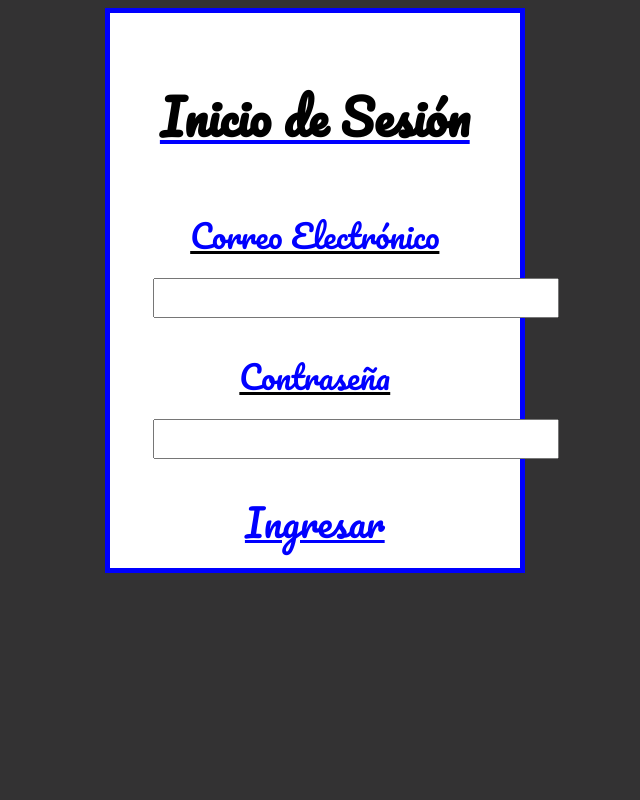
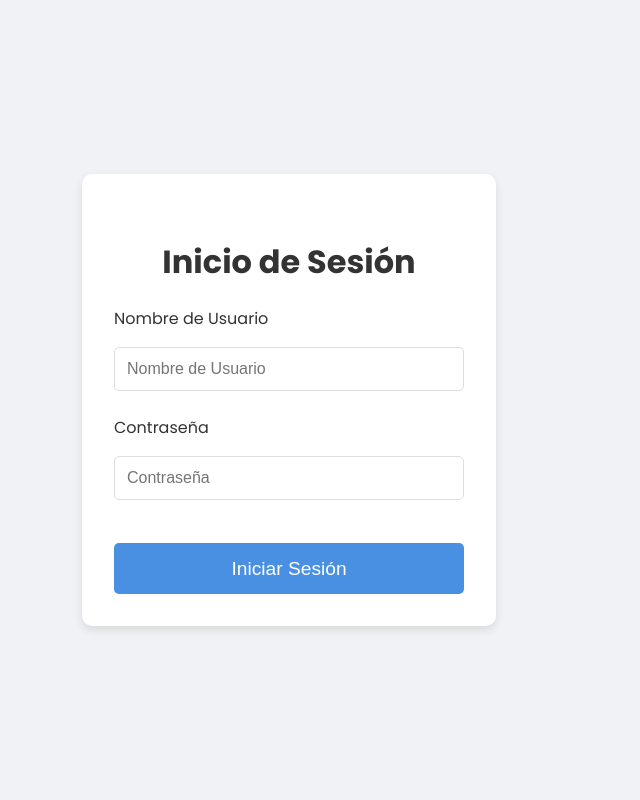
Before and after one commit to DiegoNico3/IS2-Proyecto, a Django app: page /accounts/login/ in a window 1280 px wide. Shown: the whole page, without its empty margins (351-991 px from the left). Run offline with Django 5.2, Linux system fonts and the light colour scheme.

Commit message:
Added new branch from cris

```diff
--- a/login/templates/login/base2.html
+++ b/login/templates/login/base2.html
@@ -7,5 +7,6 @@
 </head>
 <body>
     <h2>base2</h2>
+    <a href="{% url 'base' %}" id="2" class="btnbtn-primary">Base2</a>
 </body>
 </html>
--- a/login/templates/registration/login.html
+++ b/login/templates/registration/login.html
@@ -4,55 +4,84 @@
     <meta charset="UTF-8">
     <meta name="viewport" content="width=device-width, initial-scale=1.0">
     <title>Login</title>
-    <link href="https://fonts.googleapis.com/css2?family=Poppins:wght@400;700&family=Playfair+Display:wght@400;700&family=Montserrat:wght@400;700&family=Raleway:wght@400;700&family=Dancing+Script&family=Lora:wght@400;700&family=Merriweather:wght@400;700&family=Pacifico&family=Quicksand:wght@400;700&family=Great+Vibes&display=swap" rel="stylesheet">
+    <link href="https://fonts.googleapis.com/css2?family=Poppins:wght@400;700&family=Montserrat:wght@400;700&display=swap" rel="stylesheet">
     <style>
         body {
-            background-color:rgb(51, 50, 51);
-            font-family: 'Pacifico', cursive;
+            background-color: #f0f2f5; /* Fondo claro */
+            font-family: 'Poppins', sans-serif;
+            display: flex;
+            justify-content: center;
+            align-items: center;
+            height: 100vh;
+            margin: 0;
         }
-       .item {
-            text-decoration: underline black;
-            color: blue;
-            font-size: 2em;
-            margin: 4mm;
+        #formulario {
+            background-color: white;
+            border-radius: 10px;
+            box-shadow: 0 4px 10px rgba(0, 0, 0, 0.1);
+            padding: 2em;
+            width: 350px;
+            text-align: center;
         }
         h3 {
-            font-size: 3em;
-            text-decoration: underline blue;
+            font-size: 2em;
+            color: #333;
+            margin-bottom: 20px;
         }
-        #formulario {
-            background-color:white;
-            position: relative;
-            left: 35vw;
-            text-align: center;
-            border: 5px solid blue;
-            padding: 1vw;
-            width: 30vw;
+        .item {
+            margin-bottom: 1.5em;
+            text-align: left;
         }
-        #ingresar {
-            font-family: 'Pacifico', cursive;
-            color: blue;
-            font-size: 10mm;
-            margin: 4mm;
+        label {
+            font-size: 1em;
+            color: #333;
+            margin-bottom: 0.5em;
+            display: block;
         }
-        .datos {
-            margin: 4mm;
-            font-size: 8mm;
+        input[type="text"],
+        input[type="password"] {
+            width: 100%;
+            padding: 0.75em;
+            font-size: 1em;
+            border-radius: 5px;
+            border: 1px solid #ddd;
+            box-sizing: border-box;
+            margin-top: 0.5em;
+        }
+        input[type="text"]:focus,
+        input[type="password"]:focus {
+            border-color: #4a90e2;
+            outline: none;
+        }
+        button {
+            width: 100%;
+            padding: 0.75em;
+            font-size: 1.2em;
+            color: white;
+            background-color: #4a90e2;
+            border: none;
+            border-radius: 5px;
+            cursor: pointer;
+            margin-top: 1em;
+        }
+        button:hover {
+            background-color: #357abd;
         }
     </style>
 </head>
 <body>
-    <form id="formulario" action="submit">
+    <form id="formulario" action="" method="post">
+        {% csrf_token %}
         <h3>Inicio de Sesión</h3>
         <div class="item">
-            <label id="correo" class="red">Correo Electrónico</label><br>
-            <input id="correo1" class="datos" type="text">
+            <label for="correo1">Nombre de Usuario</label>
+            <input id="correo1" name="username" type="text" placeholder="Nombre de Usuario" required>
         </div>
         <div class="item">
-            <label id="contra" class="blue">Contraseña</label><br>
-            <input id="password1" class="datos" type="password">
+            <label for="password1">Contraseña</label>
+            <input id="password1" name="password" type="password" placeholder="Contraseña" required>
         </div>
-        <a href="{% url 'base2' %}" id="ingresar" class="btn btn-primary">Ingresar</a>
+        <button type="submit">Iniciar Sesión</button>
     </form>
 </body>
 </html>
--- a/login/urls.py
+++ b/login/urls.py
@@ -15,10 +15,12 @@ Including another URLconf
     2. Add a URL to urlpatterns:  path('blog/', include('blog.urls'))
 """
 from django.urls import path
-from .views import base, base2, inicio
+from .views import base, base2, inicio, exit
 
 urlpatterns = [
     path('', inicio, name='inicio'),
+    path('inicio/', inicio, name='inicio'),
     path('base/', base, name='base'),
     path('base2/', base2, name='base2'),
+    path('logout/',exit,name='exit'),
 ]
```
Also changed, not shown: login/templates/login/base.html (+12 -2 lines), login/templates/login/inicio.html (+54 -20 lines), login/views.py (+6 -2 lines).
